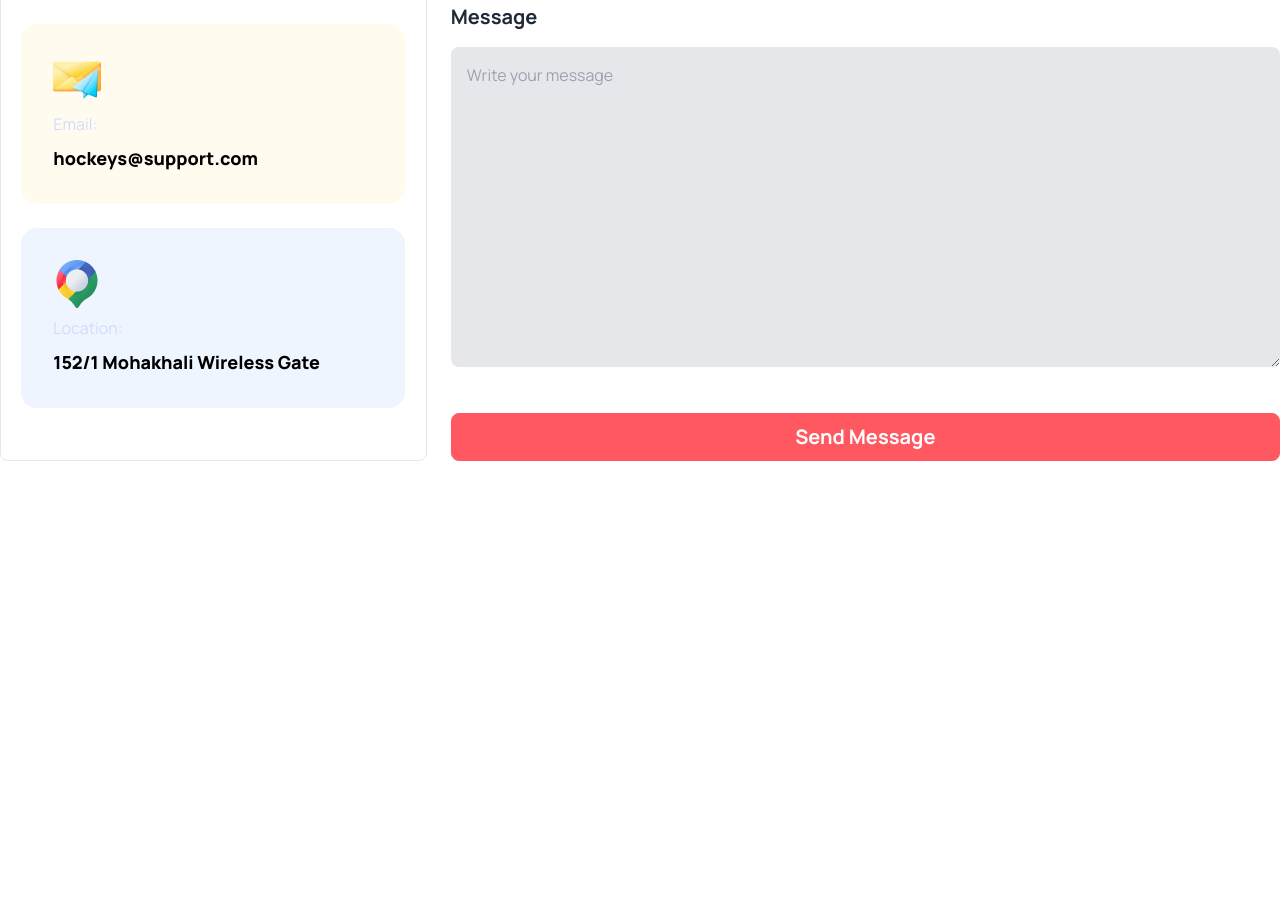
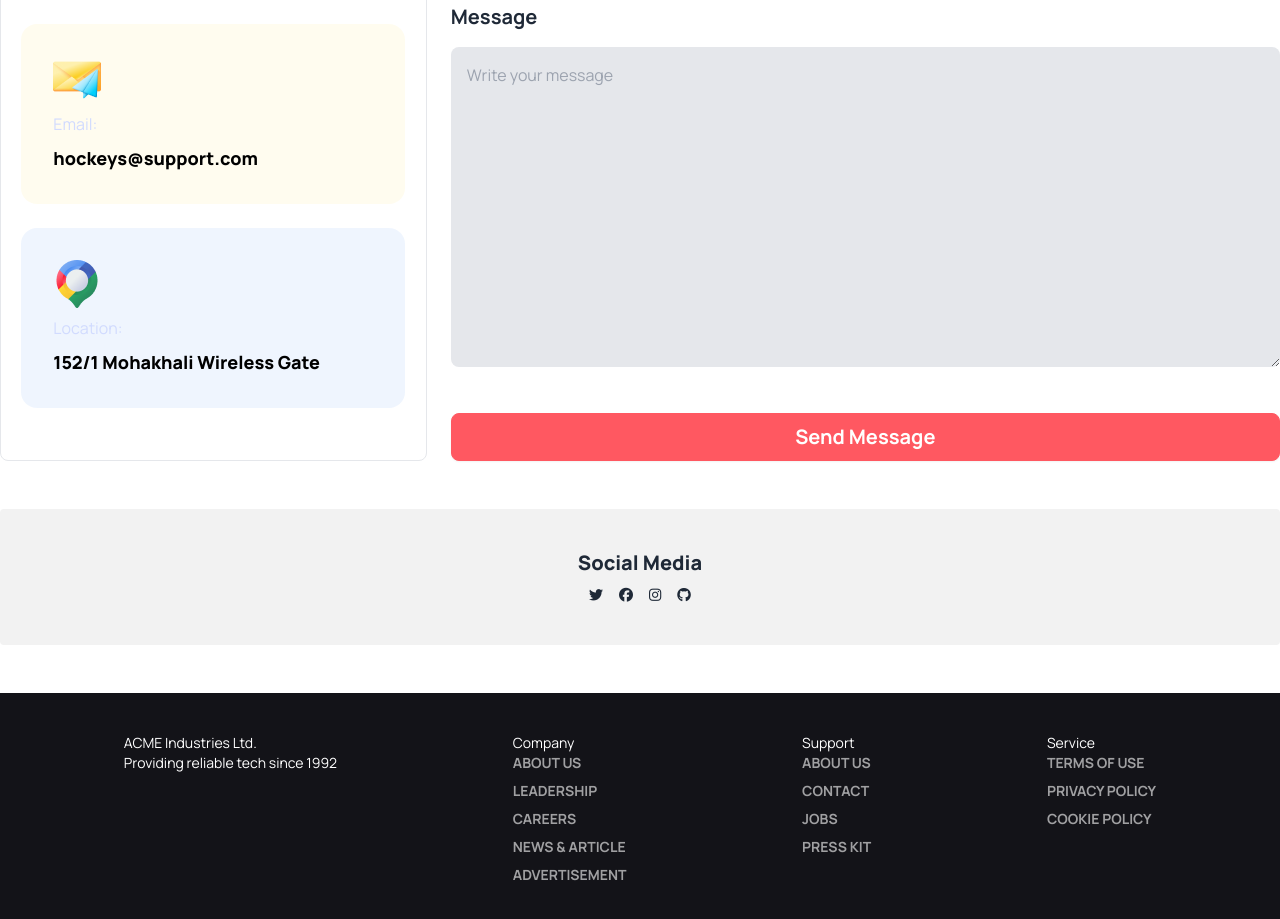
Before and after one commit to devshawon19/Hockeys, a plain HTML site: page index.html in a window 1280 px wide. Shown: the part 5157-6076 px from the top of the page. Before the commit the page ends 5618 px from the top, so only its background shows below. Drawn offline with nearby package versions, Linux system fonts and the light colour scheme.

Commit message:
complete till social media section and started navbar

```diff
--- a/index.html
+++ b/index.html
@@ -31,6 +31,7 @@
                         "phone-card": 'rgba(188, 237, 109, 0.1)',
                         "email-card": 'rgba(253, 221, 95, 0.1)',
                         "location-card": 'rgba(98, 156, 243, 0.1)',
+                        "footer-bg": 'rgba(19, 19, 24, 1)',
                     }
                 }
             }
@@ -538,17 +539,58 @@
                         <h3 class="text-xl font-bold mb-4">Message</h3>
                         <textarea placeholder="Write your message" rows="12"
                             class="w-full flex-1 p-4 bg-gray-200 rounded-lg"></textarea>
-                            <button class="btn btn-error w-full rounded-lg text-white text-xl font-bold mt-10">Send Message</button>
+                        <button class="btn btn-error w-full rounded-lg text-white text-xl font-bold mt-10">Send
+                            Message</button>
                     </label>
                 </fieldset>
             </div>
+        </section>
+
+        <!-- Social Media Section -->
+        <section class="social-media-section my-12 lg:w-full w-80 mx-auto">
+            <footer class="footer footer-center p-10 bg-base-200 text-base-content rounded">
+                <nav>
+                    <h3 class="font-extrabold text-xl">Social Media</h3>
+                    <div class="grid grid-flow-col gap-4">
+                        <a><i class="fa-brands fa-twitter"></i></a>
+                        <a><i class="fa-brands fa-facebook"></i></a>
+                        <a><i class="fa-brands fa-instagram"></i></a>
+                        <a><i class="fa-brands fa-github"></i></a>
+                    </div>
+                </nav>
+            </footer>
         </section>
     </main>
 
 
     <!-- footer starts -->
-    <footer>
-
+    <footer class="footer p-10 bg-footer-bg text-base-content">
+        <div class="container mx-auto flex justify-around">
+            <aside class="text-white flex flex-col">
+                <p>ACME Industries Ltd.<br />Providing reliable tech since 1992</p>
+            </aside>
+            <nav class="text-white flex flex-col">
+                <h6>Company</h6>
+                <a class="link link-hover footer-title">About us</a>
+                <a class="link link-hover footer-title">Leadership</a>
+                <a class="link link-hover footer-title">Careers</a>
+                <a class="link link-hover footer-title">News & Article</a>
+                <a class="link link-hover footer-title">Advertisement</a>
+            </nav>
+            <nav class="text-white flex flex-col">
+                <h6>Support</h6>
+                <a class="link link-hover footer-title">About us</a>
+                <a class="link link-hover footer-title">Contact</a>
+                <a class="link link-hover footer-title">Jobs</a>
+                <a class="link link-hover footer-title">Press kit</a>
+            </nav>
+            <nav class="text-white flex flex-col">
+                <h6>Service</h6>
+                <a class="link link-hover footer-title">Terms of use</a>
+                <a class="link link-hover footer-title">Privacy policy</a>
+                <a class="link link-hover footer-title">Cookie policy</a>
+            </nav>
+        </div>
     </footer>
 </body>
 
```
